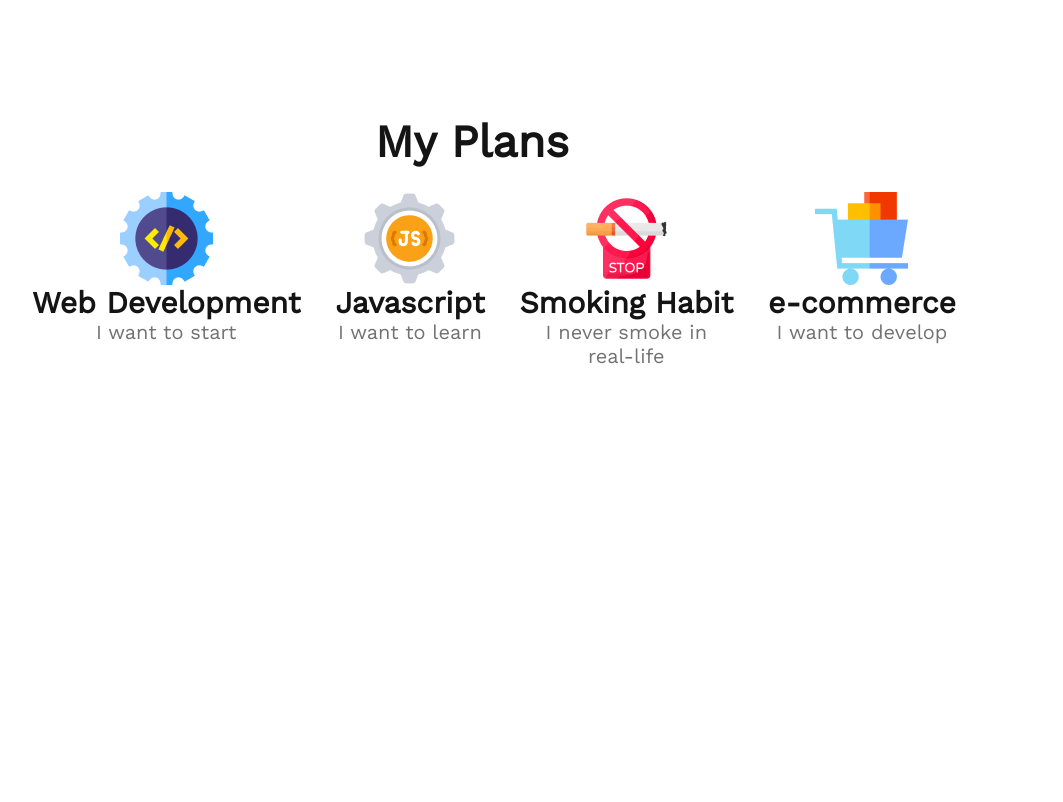
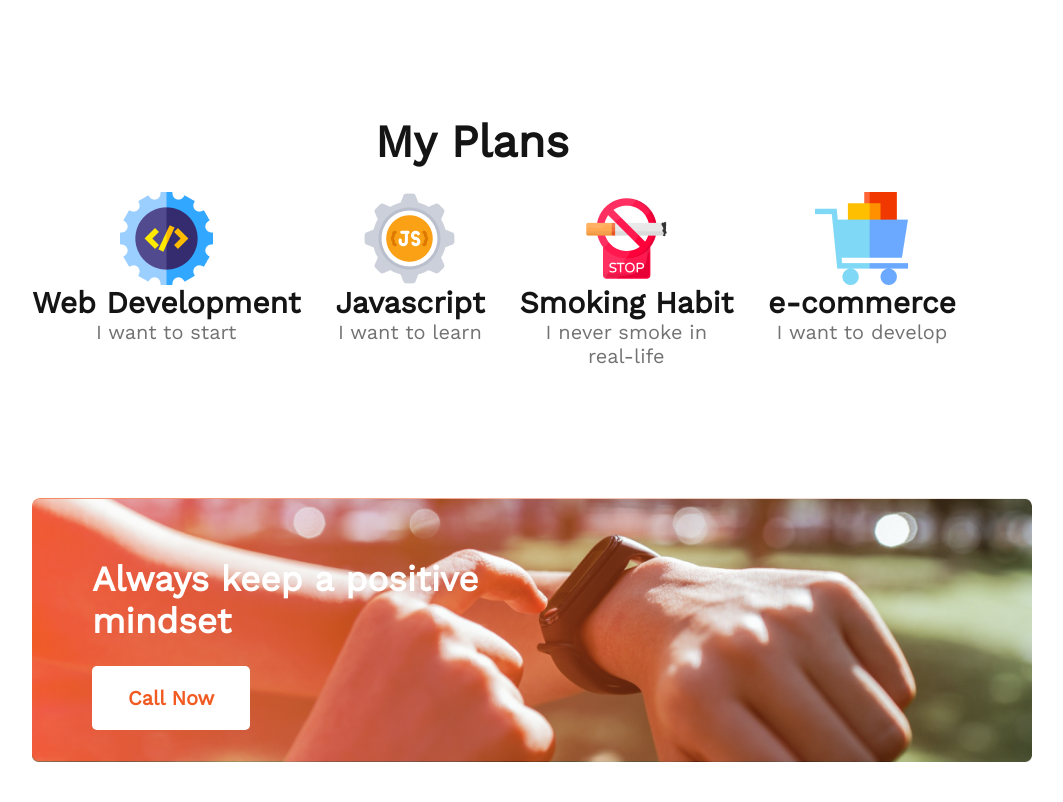
Before and after one commit to Ashik465/new-year-new-me, a plain HTML site: page index.html in a window 1280 px wide. Shown: the part 1673-2475 px from the top of the page, without its empty margins (168-1231 px from the left). Before the commit the page ends 2171 px from the top, so only its background shows below. Drawn offline with nearby package versions, Linux system fonts and the light colour scheme.

Commit message:
positive

```diff
--- a/index.html
+++ b/index.html
@@ -94,6 +94,19 @@
           </div>
         </div>
       </section>
+
+      <!-- positive mindset section -->
+      <section class="positive-mindset">
+        <div class="positive-container">
+          <div class="top-left">
+            <h1 class="positive-title">
+              Always keep a positive <br />
+              mindset
+            </h1>
+            <button class="secondary-btn">Call Now</button>
+          </div>
+        </div>
+      </section>
     </main>
 
     <footer></footer>
--- a/style/style.css
+++ b/style/style.css
@@ -99,3 +99,47 @@ main {
 .my-plan {
   margin-bottom: 130px;
 }
+
+/* positive mindset section  */
+
+/* .positive-mindset  {
+    background: url('../images/watch.png');
+    width: 1140px;
+height: 300px;
+margin-right: 300px;
+} */
+
+.positive-container {
+  /* position: relative; */
+
+  background-image: url("../images/watch.png"), url("../images/gradient2.png");
+  border-radius: 8px;
+  background-blend-mode: lighten;
+
+  width: 1000px;
+  height: 300px;
+  background-size: contain;
+  background-repeat: no-repeat;
+}
+
+.top-left {
+  padding-top: 60px;
+  padding-left: 60px;
+}
+
+.positive-title {
+  font-weight: 700;
+  font-size: 35px;
+  color: #ffffff;
+}
+
+.secondary-btn {
+  font-weight: 600;
+  font-size: 20px;
+  color: #f15b22;
+  padding: 20px 36px;
+  background: #ffffff;
+  border-radius: 5px;
+  margin-top: 24px;
+  border: none;
+}
```
